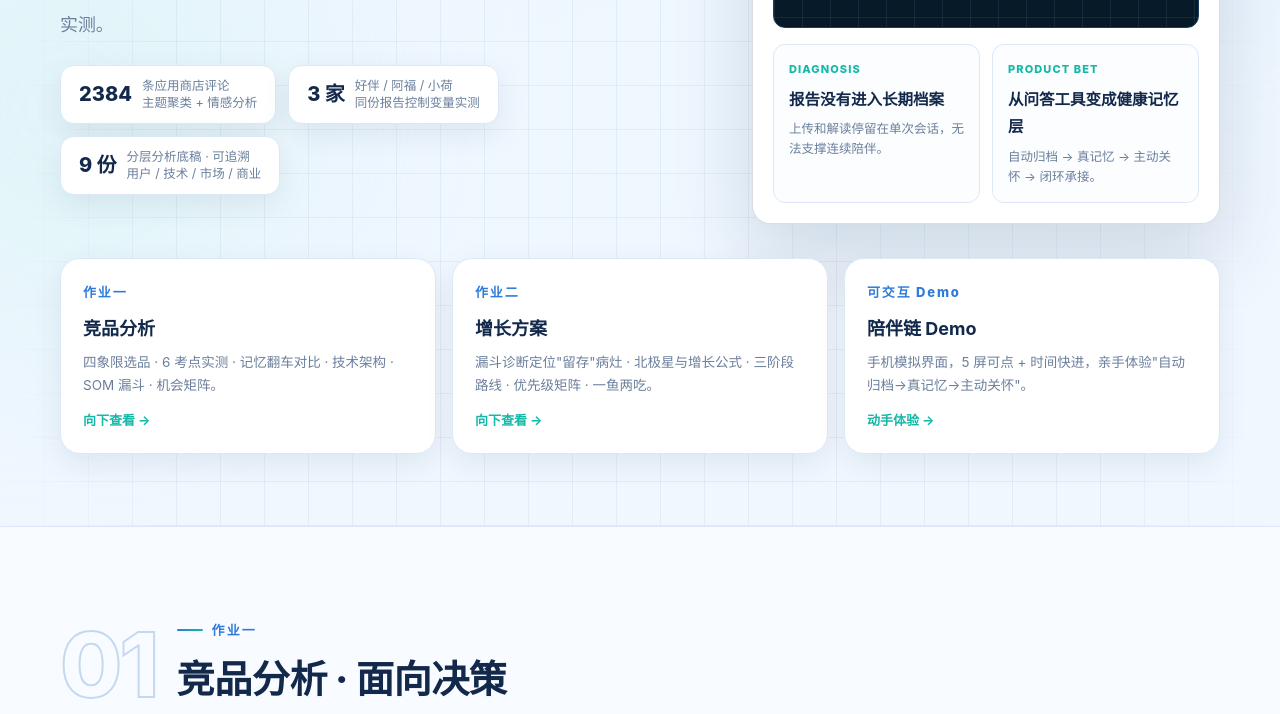
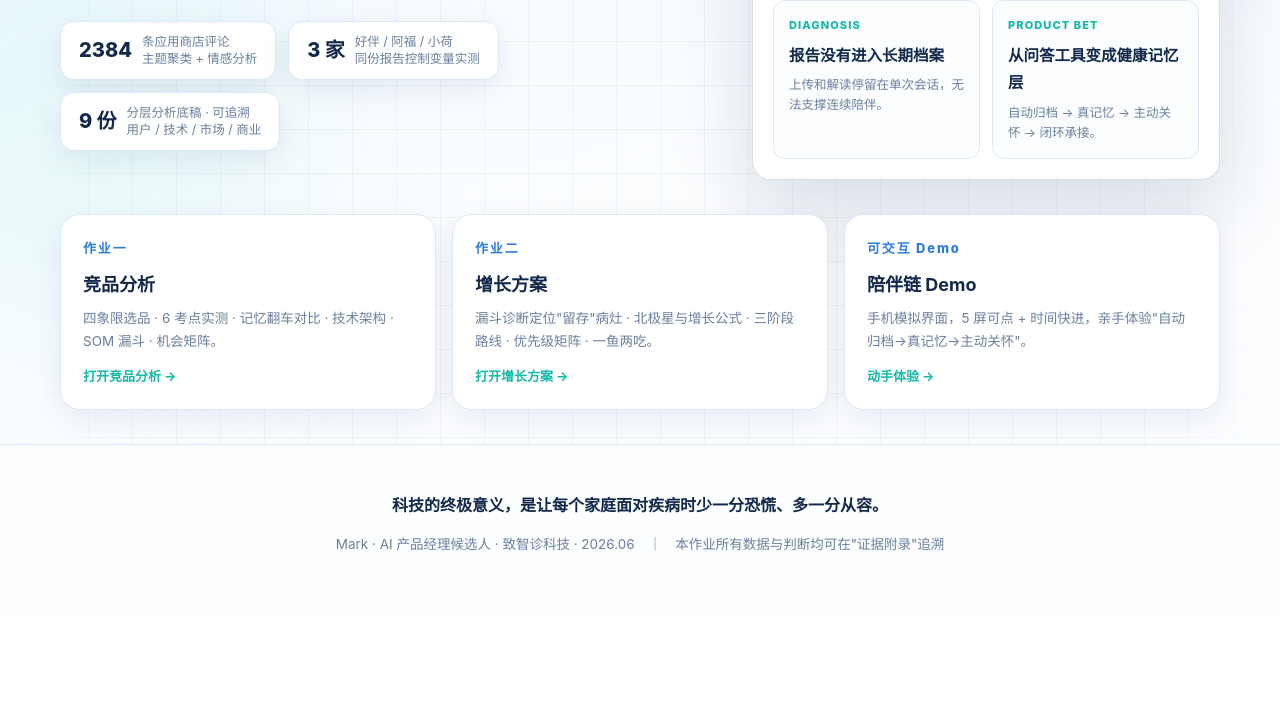
Before and after one commit to 260926512/haoban-ai-case-study, a plain HTML site: page index.html in a window 1280 px wide. Shown: the part 399-1113 px from the top of the page. After the commit the page ends 1016 px from the top, so only its background shows below. Drawn offline with Linux system fonts and the light colour scheme.

Commit message:
交互改版：单页长滚 → 5 个 Tab 分页（首页锁一屏/移动端可滚，竞品/增长/Demo/证据各自独立页，hash 路由）

```diff
--- a/index.html
+++ b/index.html
@@ -60,6 +60,11 @@
 
   /* ===== layout ===== */
   section{position:relative;z-index:1;padding:84px 24px}
+  /* tab pages: only the active one shows */
+  .page{display:none}
+  .page.active{display:block}
+  #hero.page.active{display:flex}
+  body.on-home{overflow:hidden}
   .inner{max-width:var(--maxw);margin:0 auto}
   .band{background:rgba(255,255,255,.5);border-top:1px solid var(--line);border-bottom:1px solid var(--line)}
 
@@ -118,7 +123,7 @@
   .reveal.in{opacity:1;transform:none}
 
   /* ===================== HERO (memory-scan shell) ===================== */
-  #hero{padding:118px 24px 72px;position:relative;overflow:hidden}
+  #hero{min-height:100vh;align-items:center;padding:74px 24px 34px;position:relative;overflow:hidden}
   #hero::before{content:"";position:absolute;inset:0;z-index:0;background:
     linear-gradient(rgba(16,54,90,.05) 1px,transparent 1px),
     linear-gradient(90deg,rgba(16,54,90,.05) 1px,transparent 1px);
@@ -482,6 +487,10 @@
 
   /* ===================== RESPONSIVE ===================== */
   @media (max-width:980px){
+    /* home no longer locks one screen — allow normal scrolling on small screens */
+    body.on-home{overflow:auto}
+    #hero{min-height:auto;display:block;padding-top:96px}
+    #hero.page.active{display:block}
     .hero-grid{grid-template-columns:1fr;gap:30px}
     .demo-grid{grid-template-columns:1fr;gap:30px}
     .contrast{grid-template-columns:1fr}
@@ -520,7 +529,7 @@
   <div class="nav-in">
     <div class="brand"><span class="dot"></span>好伴AI · 二面作业</div>
     <div class="nav-links" id="navlinks">
-      <a href="#hero">封面</a>
+      <a href="#hero">首页</a>
       <a href="#competition">一 · 竞品分析</a>
       <a href="#growth">二 · 增长方案</a>
       <a href="#demo">三 · 陪伴链Demo</a>
@@ -530,7 +539,7 @@
 </nav>
 
 <!-- ===================== HERO ===================== -->
-<section id="hero">
+<section id="hero" class="page">
   <div class="inner">
     <div class="hero-grid">
       <div class="hero-copy">
@@ -568,13 +577,13 @@
         <div class="ix">作业一</div>
         <h3>竞品分析</h3>
         <p>四象限选品 · 6 考点实测 · 记忆翻车对比 · 技术架构 · SOM 漏斗 · 机会矩阵。</p>
-        <div class="go">向下查看 →</div>
+        <div class="go">打开竞品分析 →</div>
       </a>
       <a href="#growth">
         <div class="ix">作业二</div>
         <h3>增长方案</h3>
         <p>漏斗诊断定位"留存"病灶 · 北极星与增长公式 · 三阶段路线 · 优先级矩阵 · 一鱼两吃。</p>
-        <div class="go">向下查看 →</div>
+        <div class="go">打开增长方案 →</div>
       </a>
       <a href="#demo">
         <div class="ix">可交互 Demo</div>
@@ -587,7 +596,7 @@
 </section>
 
 <!-- ===================== 板块一 · 竞品分析 ===================== -->
-<section id="competition" class="band">
+<section id="competition" class="band page">
   <div class="inner">
     <div class="sec-head reveal"><div class="sec-no">01</div><div><div class="kicker">作业一</div><h2>竞品分析 · 面向决策</h2></div></div>
     <p class="sub reveal">数据基础：2384 条应用商店评论聚类 + 好伴 / 阿福 / 小荷三家控制变量实测。好伴自身评论仅 48 条、样本小，所以好伴的判断以实测为主、评论只作侧证。</p>
@@ -835,7 +844,7 @@
 </section>
 
 <!-- ===================== 板块二 · 增长方案 ===================== -->
-<section id="growth">
+<section id="growth" class="page">
   <div class="inner">
     <div class="sec-head reveal"><div class="sec-no alt">02</div><div><div class="kicker">作业二</div><h2>增长方案 · 承接洞察</h2></div></div>
     <p class="sub reveal">一条归因链：诊断问题 → 定战略 → 筛需求 → 转功能 → 获客变现 → 验证落地。如果我有幸加入好伴担任产品经理，怎样打造产品促进业务增长。</p>
@@ -1005,7 +1014,7 @@
 </section>
 
 <!-- ===================== 板块三 · 陪伴链 DEMO ===================== -->
-<section id="demo" class="demo-sec">
+<section id="demo" class="demo-sec page">
   <div class="inner">
     <div class="sec-head reveal"><div class="sec-no">03</div><div><div class="kicker" style="color:#7fd6ca">可交互 Demo</div><h2>陪伴链 Demo · 亲手体验</h2></div></div>
     <p class="sub reveal">30 秒体验"陪伴链修好后是什么感觉"。场景：<strong style="color:#fff">子女给爸爸（张建国 45 岁）建档</strong>，顺带预演 P1 家庭健康。点右侧步骤或按钮逐屏推进。</p>
@@ -1061,7 +1070,7 @@
 </section>
 
 <!-- ===================== 证据附录 ===================== -->
-<section id="appendix" class="band">
+<section id="appendix" class="band page">
   <div class="inner">
     <div class="sec-head reveal"><div class="sec-no alt">★</div><div><div class="kicker">证据附录</div><h2>所有判断都有原始证据可追溯</h2></div></div>
     <p class="sub reveal">本报告不靠二手资料堆砌。以下材料均可点击打开——截图可放大，底稿、数据、脚本可直接查看。</p>
@@ -1156,32 +1165,36 @@
 
 <script>
 (function(){
-  /* ---------- progress bar + active nav ---------- */
+  /* ---------- tab router (5 pages, hash-based) ---------- */
   const bar=document.getElementById('bar');
-  const secs=[...document.querySelectorAll('section')];
+  const pages=[...document.querySelectorAll('.page')];
+  const ids=pages.map(p=>p.id);
   const links=[...document.querySelectorAll('.nav-links a')];
+  function showPage(id){
+    if(!ids.includes(id)) id='hero';
+    pages.forEach(p=>p.classList.toggle('active',p.id===id));
+    links.forEach(a=>a.classList.toggle('on',a.getAttribute('href')==='#'+id));
+    document.body.classList.toggle('on-home',id==='hero');
+    window.scrollTo({top:0,behavior:'instant'});
+    const page=document.getElementById(id);
+    // fade-in this page's reveal blocks; fill the review bars if present
+    requestAnimationFrame(()=>{
+      page.querySelectorAll('.reveal').forEach(el=>el.classList.add('in'));
+      page.querySelectorAll('.bars .fill').forEach(f=>{ f.style.width=f.dataset.w+'%'; });
+    });
+  }
+  function route(){ showPage((location.hash||'#hero').replace('#','')); }
+  window.addEventListener('hashchange',route);
+  route();
+
+  /* ---------- per-page scroll progress bar ---------- */
   function onScroll(){
     const h=document.documentElement;
-    const sc=h.scrollTop, max=h.scrollHeight-h.clientHeight;
-    bar.style.width=(max>0?sc/max*100:0)+'%';
-    let cur=secs[0].id;
-    for(const s of secs){ if(s.getBoundingClientRect().top<=120) cur=s.id; }
-    links.forEach(a=>a.classList.toggle('on',a.getAttribute('href')==='#'+cur));
+    const max=h.scrollHeight-h.clientHeight;
+    bar.style.width=(max>0?h.scrollTop/max*100:0)+'%';
   }
   window.addEventListener('scroll',onScroll,{passive:true});
   window.addEventListener('resize',onScroll); onScroll();
-
-  /* ---------- reveal on scroll ---------- */
-  const io=new IntersectionObserver((es)=>{
-    es.forEach(e=>{ if(e.isIntersecting){ e.target.classList.add('in'); io.unobserve(e.target);} });
-  },{threshold:.12});
-  document.querySelectorAll('.reveal').forEach(el=>io.observe(el));
-
-  /* ---------- animate bars when visible ---------- */
-  const barIO=new IntersectionObserver((es)=>{
-    es.forEach(e=>{ if(e.isIntersecting){ e.target.querySelectorAll('.fill').forEach(f=>{f.style.width=f.dataset.w+'%';}); barIO.unobserve(e.target);} });
-  },{threshold:.3});
-  document.querySelectorAll('.bars').forEach(el=>barIO.observe(el));
 
   /* ---------- lightbox ---------- */
   const lb=document.getElementById('lb'), lbimg=lb.querySelector('img'), lbcap=lb.querySelector('.cap');
```
